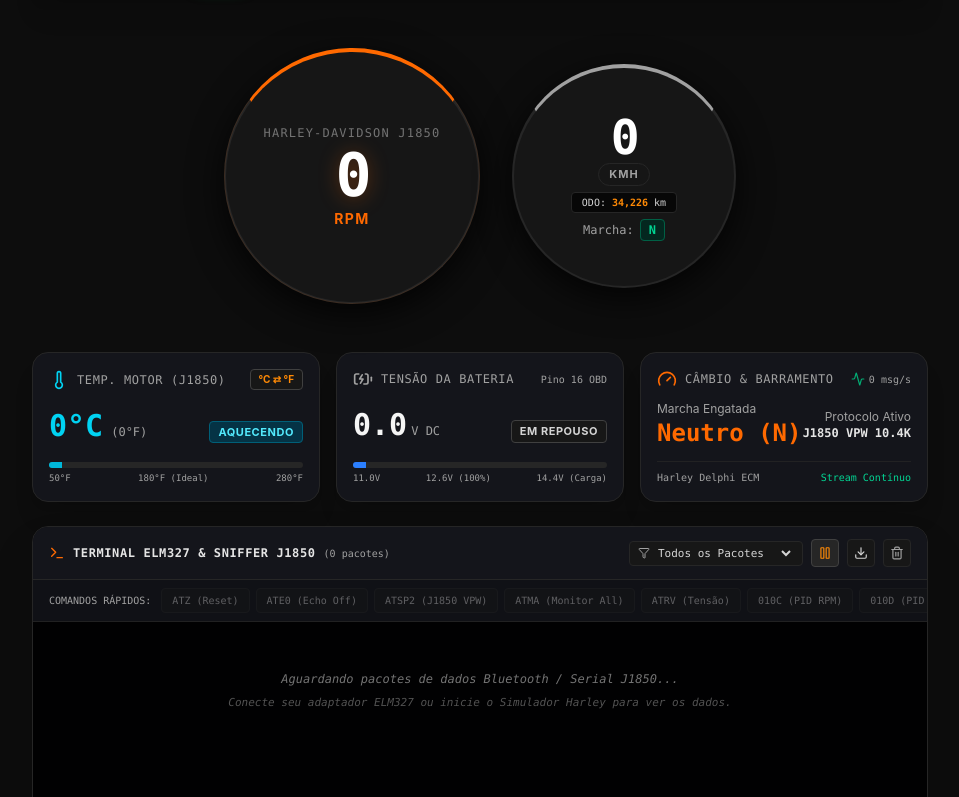
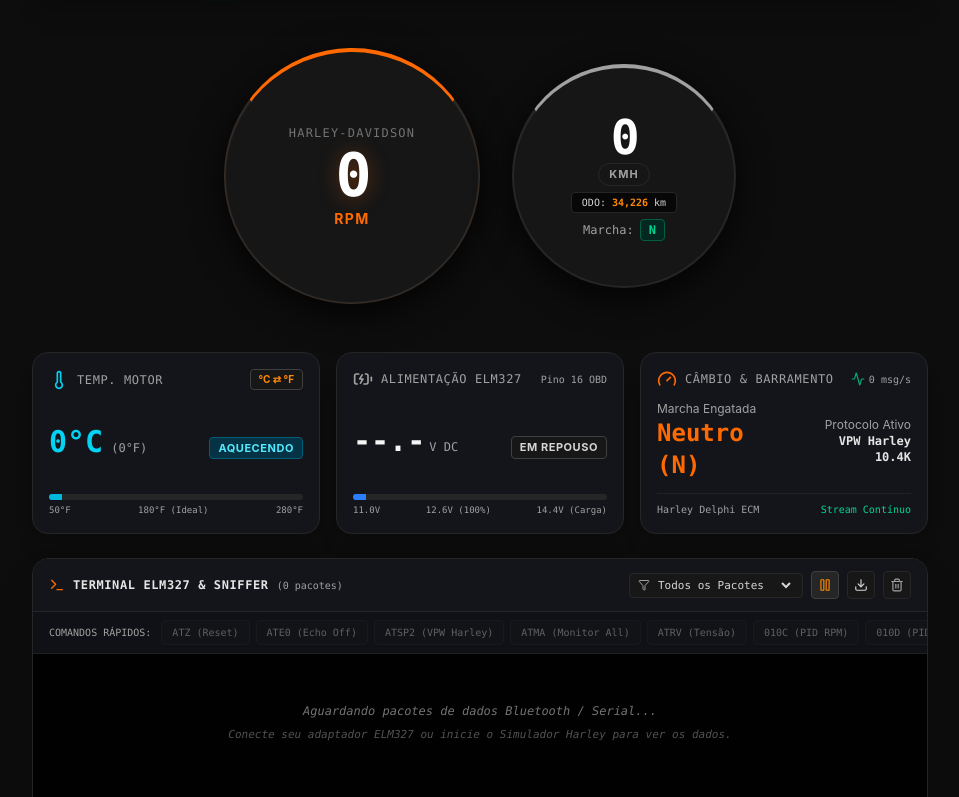
Before and after one commit to lamaaparecidabr-lab/ConeCtatech, a React (Vite) app: page / in a window 1280 px wide. Shown: the part 423-1220 px from the top of the page, without its empty margins (160-1119 px from the left). Built offline with nearby package versions, Linux system fonts and the light colour scheme.

Commit message:
Add files via upload

```diff
--- a/src/components/ActuatorsPanel.tsx
+++ b/src/components/ActuatorsPanel.tsx
@@ -168,7 +168,7 @@
               </h2>
             </div>
             <p className="mt-1 text-xs text-neutral-400 max-w-2xl">
-              Envio de rotinas de controle ativas (Modo 30 / J1850) para a injeção eletrônica Delphi, módulo de segurança TSSM e instrumentos físicos da motocicleta.
+              Envio de rotinas de controle ativas (Modo 30) para a injeção eletrônica Delphi, módulo de segurança TSSM e instrumentos físicos da motocicleta.
             </p>
           </div>
 
--- a/src/components/ClassicGaugeCluster.tsx
+++ b/src/components/ClassicGaugeCluster.tsx
@@ -26,7 +26,7 @@
           <div className="absolute inset-0 rounded-full border border-orange-500/10 pointer-events-none" />
 
           <div className="text-xs uppercase font-mono tracking-widest text-neutral-500 mb-1">
-            Harley-Davidson J1850
+            Harley-Davidson
           </div>
 
           <div
--- a/src/components/ConnectionModal.tsx
+++ b/src/components/ConnectionModal.tsx
@@ -11,6 +11,8 @@
   config: ConnectionConfig;
   onChangeConfig: (newConfig: ConnectionConfig) => void;
   currentType: ConnectionType;
+  uiSkin: 'original' | 'orange' | 'dark';
+  onChangeUiSkin: (skin: 'original' | 'orange' | 'dark') => void;
 }
 
 export const ConnectionModal: React.FC<ConnectionModalProps> = ({
@@ -22,6 +24,8 @@
   config,
   onChangeConfig,
   currentType,
+  uiSkin,
+  onChangeUiSkin,
 }) => {
   if (!isOpen) return null;
 
@@ -36,7 +40,7 @@
             </div>
             <div>
               <h2 className="text-sm sm:text-base font-bold text-neutral-100">ConeCtaHarley · Conexão ELM327</h2>
-              <p className="text-[11px] sm:text-xs text-neutral-400">Comunicação J1850 VPW com a ECU Harley-Davidson</p>
+              <p className="text-[11px] sm:text-xs text-neutral-400">Comunicação VPW Harley com a ECU Harley-Davidson</p>
             </div>
           </div>
           <button
@@ -126,8 +130,8 @@
                   }
                   className="w-full bg-black/60 border border-neutral-700 rounded-lg px-3 py-2 text-neutral-200 focus:outline-none focus:border-orange-500 font-mono text-xs"
                 >
-                  <option value="ATSP2">ATSP2 - SAE J1850 VPW (Harley)</option>
-                  <option value="ATSP1">ATSP1 - SAE J1850 PWM</option>
+                  <option value="ATSP2">ATSP2 - SAE VPW Harley (Harley)</option>
+                  <option value="ATSP1">ATSP1 - PWM</option>
                   <option value="ATSP0">ATSP0 - Auto Detect</option>
                 </select>
               </div>
@@ -167,6 +171,32 @@
             </div>
           </div>
 
+          {/* Aparência: preserva a skin original e permite escolher as novas identidades */}
+          <div className="bg-neutral-900/50 border border-neutral-800 rounded-xl p-3.5 sm:p-4 space-y-3">
+            <span className="text-xs font-mono font-bold text-neutral-300 uppercase tracking-wider block">Tema da Interface</span>
+            <div className="grid grid-cols-3 gap-2">
+              {([
+                ['original', 'Original'],
+                ['orange', 'ConeCtaHarley Orange'],
+                ['dark', 'ConeCtaHarley Dark'],
+              ] as const).map(([value, label]) => (
+                <button
+                  key={value}
+                  type="button"
+                  onClick={() => onChangeUiSkin(value)}
+                  className={`px-2 py-2.5 rounded-lg border text-[11px] font-bold transition-all ${
+                    uiSkin === value
+                      ? value === 'dark' ? 'border-red-500 bg-red-950/40 text-red-300' : value === 'orange' ? 'border-orange-500 bg-orange-950/40 text-orange-300' : 'border-sky-500 bg-sky-950/40 text-sky-300'
+                      : 'border-neutral-700 bg-black/30 text-neutral-400 hover:text-neutral-200'
+                  }`}
+                >
+                  {label}
+                </button>
+              ))}
+            </div>
+            <p className="text-[10px] text-neutral-500">A escolha fica salva neste dispositivo. A skin altera somente a apresentação; scanner, telemetria e diagnóstico permanecem os mesmos.</p>
+          </div>
+
           {/* Harley-Davidson Pinout Help */}
           <div className="p-3 bg-neutral-900/30 border border-neutral-800 rounded-xl text-xs text-neutral-400 space-y-1.5">
             <div className="flex items-center gap-1.5 text-neutral-300 font-bold">
@@ -174,7 +204,7 @@
               <span>Conector de Diagnóstico da Harley-Davidson:</span>
             </div>
             <p className="text-[11px] sm:text-xs">
-              • <strong>Modelos até 2013 (Sportster, Dyna, Softail, Touring)</strong>: Conector Deutsch de 4 pinos sob o banco ou lateral esquerda (Pino 1: Barramento J1850, Pino 2: Terra GND, Pino 3: +12V Bateria).
+              • <strong>Modelos até 2013 (Sportster, Dyna, Softail, Touring)</strong>: Conector Deutsch de 4 pinos sob o banco ou lateral esquerda (Pino 1: Barramento de diagnóstico, Pino 2: Terra GND, Pino 3: +12V Bateria).
             </p>
             <p className="text-[11px] sm:text-xs">
               • Use um cabo adaptador <span className="text-neutral-200">Deutsch 4 pinos para OBD2 16 pinos padrão</span> conectado ao dongle ELM327.
@@ -182,7 +212,7 @@
             <div className="pt-2 border-t border-neutral-800 text-[11px] text-neutral-400 space-y-1.5">
               <div>
                 <span className="text-orange-400 font-bold">Dica Crucial na Harley: </span>
-                A ignição da moto precisa estar ligada e o <strong className="text-neutral-200">botão vermelho RUN/STOP no guidão deve estar na posição RUN (LIGADO)</strong>. Se estiver em STOP, a ECU Delphi fica sem energia e não transmite dados no barramento J1850.
+                A ignição da moto precisa estar ligada e o <strong className="text-neutral-200">botão vermelho RUN/STOP no guidão deve estar na posição RUN (LIGADO)</strong>. Se estiver em STOP, a ECU Delphi fica sem energia e não transmite dados no barramento de diagnóstico.
               </div>
               <div>
                 <span className="text-amber-400 font-bold">Tipo de Bluetooth do seu ELM327: </span>
--- a/src/components/DiagnosticsPanel.tsx
+++ b/src/components/DiagnosticsPanel.tsx
@@ -133,7 +133,7 @@
             .join('\n');
 
     const report = `=====================================================
-LAUDO DE DIAGNÓSTICO E AUDITORIA HARLEY-DAVIDSON (J1850)
+LAUDO DE DIAGNÓSTICO E AUDITORIA HARLEY-DAVIDSON
 Data/Hora: ${now}
 =====================================================
 IDENTIFICAÇÃO:
@@ -160,7 +160,7 @@
 FALHAS HISTÓRICAS (${historicFaults.length}):
 ${historicText}
 =====================================================
-Gerado via Harley J1850 VPW Diagnostic Tool
+Gerado via Harley VPW Diagnostic Tool
 `;
 
     if (navigator.clipboard) {
@@ -203,7 +203,7 @@
                   Scanner Harley
                 </h2>
                 <div className="text-[11px] font-mono text-neutral-400">
-                  J1850 VPW · Delphi EFI
+                  VPW Harley · Delphi EFI
                 </div>
               </div>
             </div>
@@ -229,7 +229,7 @@
               onClick={handleDeepScan}
               disabled={!isConnected || isScanning}
               className="w-full flex items-center justify-center gap-2 px-4 py-3 bg-gradient-to-r from-orange-600 to-orange-500 hover:from-orange-500 hover:to-orange-400 text-white text-xs font-black rounded-xl transition-all shadow-lg shadow-orange-600/20 disabled:opacity-40 cursor-pointer"
-              title="Executa identificação ECM Harley J1850 (3C), leitura de VIN/CalID/SW e consulta de DTCs dos módulos."
+              title="Executa identificação ECM Harley (3C), leitura de VIN/CalID/SW e consulta de DTCs dos módulos."
             >
               <RefreshCw
                 className={`w-4 h-4 ${isScanning ? 'animate-spin text-white' : 'text-white'}`}
@@ -245,7 +245,7 @@
                   ? 'bg-emerald-950/80 text-emerald-300 border-emerald-600'
                   : 'bg-red-950/60 hover:bg-red-900/80 text-red-200 border-red-800/80'
               }`}
-              title="Envia comando Harley J1850 14 aos módulos suportados e aguarda confirmação 54."
+              title="Envia comando Harley 14 aos módulos suportados e aguarda confirmação 54."
             >
               {justCleared ? (
                 <CheckCircle2 className="w-4 h-4 text-emerald-400" />
@@ -377,7 +377,7 @@
             >
               <span className="flex items-center gap-2">
                 <Info className="w-3.5 h-3.5 text-blue-400" />
-                <span>Guia Técnico J1850</span>
+                <span>Guia Técnico</span>
               </span>
               <ChevronRight className="w-3.5 h-3.5 text-neutral-600" />
             </button>
@@ -395,7 +395,7 @@
             <div className="flex items-center gap-2">
               <Wrench className="w-5 h-5 text-orange-500" />
               <h2 className="text-base font-bold text-neutral-100 uppercase tracking-wide">
-                Scanner de Diagnóstico Harley-Davidson (J1850 / OBD2)
+                Scanner de Diagnóstico Harley-Davidson (Harley / OBD2)
               </h2>
             </div>
             <p className="text-xs text-neutral-400 mt-1">
@@ -427,7 +427,7 @@
                 </div>
               </div>
               <span className="text-xs font-mono text-neutral-500 bg-neutral-900/80 px-2 py-1 rounded border border-neutral-800">
-                J1850
+                VPW
               </span>
             </div>
 
@@ -484,7 +484,7 @@
           </div>
         </div>
 
-        {/* 2. SEÇÃO DE AUDITORIA DE KM & HORAS (Análise Anti-Fraude J1850) */}
+        {/* 2. SEÇÃO DE AUDITORIA DE KM & HORAS (Análise Anti-Fraude) */}
         <div id="sec-auditoria" className="scroll-mt-24">
           <div className="bg-[#14151b] border border-orange-500/30 rounded-2xl p-6 shadow-2xl space-y-5">
             <div className="flex flex-col sm:flex-row sm:items-center justify-between pb-3 border-b border-neutral-800 gap-2">
@@ -950,15 +950,15 @@
           </div>
         </div>
 
-        {/* 4. GUIA TÉCNICO E PROTOCOLO HARLEY J1850 */}
+        {/* 4. GUIA TÉCNICO E PROTOCOLO HARLEY */}
         <div id="sec-guia" className="scroll-mt-24">
           <div className="bg-[#14151b] border border-neutral-800 rounded-2xl p-5 text-xs text-neutral-400 space-y-3">
             <div className="font-bold text-neutral-200 uppercase tracking-wider flex items-center gap-2">
               <Info className="w-4 h-4 text-orange-500" />
-              Protocolo Harley-Davidson J1850 VPW
+              Protocolo Harley-Davidson VPW
             </div>
             <p className="leading-relaxed">
-              O diagnóstico Harley-Davidson opera no barramento SAE J1850 VPW (10.4 kbps) através de comandos específicos mapeados pela comunidade:
+              O diagnóstico Harley-Davidson opera no barramento SAE VPW Harley (10.4 kbps) através de comandos específicos mapeados pela comunidade:
             </p>
             <ul className="list-disc list-inside space-y-1 text-neutral-300 font-mono text-[11px]">
               <li><strong className="text-orange-400">Identificação (ATSH 0C 10 F1):</strong> 3C 01/02 (P/N), 3C 03/04 (CalID), 3C 0B (Software Level), 3C 0F/10/11 (VIN).</li>
--- a/src/components/EngineMetrics.tsx
+++ b/src/components/EngineMetrics.tsx
@@ -5,6 +5,7 @@
   engineTempC: number;
   engineTempF: number;
   batteryVoltage: number;
+  elmSupplyVoltage?: number;
   gear: number | 'N';
   tempUnit: 'celsius' | 'fahrenheit';
   onToggleTempUnit: () => void;
@@ -15,6 +16,7 @@
   engineTempC,
   engineTempF,
   batteryVoltage,
+  elmSupplyVoltage,
   gear,
   tempUnit,
   onToggleTempUnit,
@@ -27,9 +29,10 @@
   const displayTemp = tempUnit === 'celsius' ? `${engineTempC}°C` : `${engineTempF}°F`;
   const subTemp = tempUnit === 'celsius' ? `${engineTempF}°F` : `${engineTempC}°C`;
 
-  // Battery status
-  const isCharging = batteryVoltage >= 13.4;
-  const isLowBattery = batteryVoltage < 12.2 && batteryVoltage > 0;
+  // ATRV é a alimentação medida pelo ELM327. batteryVoltage fica reservado à futura leitura ECM/J1850.
+  const displayedSupplyVoltage = elmSupplyVoltage ?? 0;
+  const isCharging = displayedSupplyVoltage >= 13.4;
+  const isLowBattery = displayedSupplyVoltage < 12.2 && displayedSupplyVoltage > 0;
 
   return (
     <div className="grid grid-cols-1 md:grid-cols-3 gap-4 w-full max-w-4xl mx-auto">
@@ -47,7 +50,7 @@
               }`}
             />
             <span className="text-xs font-mono font-medium tracking-wider text-neutral-400 uppercase">
-              Temp. Motor (J1850)
+              Temp. Motor
             </span>
           </div>
           <button
@@ -113,7 +116,7 @@
               }`}
             />
             <span className="text-xs font-mono font-medium tracking-wider text-neutral-400 uppercase">
-              Tensão da Bateria
+              Alimentação ELM327
             </span>
           </div>
           <span className="text-[10px] font-mono text-neutral-400">Pino 16 OBD</span>
@@ -126,7 +129,7 @@
                 isLowBattery ? 'text-red-500' : 'text-neutral-100'
               }`}
             >
-              {batteryVoltage.toFixed(1)}
+              {displayedSupplyVoltage > 0 ? displayedSupplyVoltage.toFixed(1) : '--.-'}
             </span>
             <span className="text-xs font-mono text-neutral-400 ml-1">V DC</span>
           </div>
@@ -152,7 +155,7 @@
                 isCharging ? 'bg-emerald-500' : isLowBattery ? 'bg-red-500' : 'bg-blue-500'
               }`}
               style={{
-                width: `${Math.min(100, Math.max(5, ((batteryVoltage - 11) / (15 - 11)) * 100))}%`,
+                width: `${Math.min(100, Math.max(5, ((displayedSupplyVoltage - 11) / (15 - 11)) * 100))}%`,
               }}
             />
           </div>
@@ -190,7 +193,7 @@
           <div className="text-right">
             <div className="text-xs text-neutral-400">Protocolo Ativo</div>
             <div className="text-xs font-mono font-bold text-neutral-200">
-              J1850 VPW 10.4K
+              VPW Harley 10.4K
             </div>
           </div>
         </div>
--- a/src/components/GaugeSpeedometer.tsx
+++ b/src/components/GaugeSpeedometer.tsx
@@ -108,7 +108,7 @@
       {/* Header with Unit Toggle */}
       <div className="flex items-center justify-between w-full px-2 mb-1">
         <span className="text-[11px] font-mono tracking-widest text-neutral-400 uppercase">
-          Velocímetro · J1850
+          Velocímetro
         </span>
         <button
           onClick={onToggleUnit}
--- a/src/components/GaugeTachometer.tsx
+++ b/src/components/GaugeTachometer.tsx
@@ -99,7 +99,7 @@
       {/* Top Header Label */}
       <div className="flex items-center justify-between w-full px-2 mb-1">
         <span className="text-[11px] font-mono tracking-widest text-neutral-400 uppercase">
-          Tacômetro · J1850
+          Tacômetro
         </span>
         {isRedline && (
           <span className="text-[10px] font-black uppercase text-red-500 animate-pulse px-2 py-0.5 bg-red-950/80 rounded border border-red-800">
--- a/src/components/OfflineIndicator.tsx
+++ b/src/components/OfflineIndicator.tsx
@@ -10,7 +10,7 @@
   return (
     <div className="fixed bottom-4 left-4 z-50 flex items-center gap-2 rounded-xl bg-amber-500/90 backdrop-blur-md px-3.5 py-2 text-xs font-bold text-neutral-950 shadow-xl border border-amber-300">
       <WifiOff className="w-4 h-4 animate-pulse text-neutral-950" />
-      <span>Modo Offline Ativo — Scanner J1850 e Bluetooth operando localmente sem internet.</span>
+      <span>Modo Offline Ativo — Scanner diagnóstico e Bluetooth operando localmente sem internet.</span>
     </div>
   );
 };
--- a/src/components/SimulatorControls.tsx
+++ b/src/components/SimulatorControls.tsx
@@ -26,7 +26,7 @@
         <div className="flex items-center gap-2">
           <Sliders className="w-5 h-5 text-orange-500" />
           <h3 className="text-sm font-bold text-neutral-100 uppercase tracking-wider">
-            Controles do Simulador Harley J1850
+            Controles do Simulador Harley
           </h3>
         </div>
         <span className="text-[11px] font-mono text-orange-400 bg-orange-950/60 border border-orange-800/80 px-2 py-0.5 rounded">
--- a/src/components/TerminalConsole.tsx
+++ b/src/components/TerminalConsole.tsx
@@ -54,7 +54,7 @@
   const quickCommands = [
     { label: 'ATZ (Reset)', cmd: 'ATZ' },
     { label: 'ATE0 (Echo Off)', cmd: 'ATE0' },
-    { label: 'ATSP2 (J1850 VPW)', cmd: 'ATSP2' },
+    { label: 'ATSP2 (VPW Harley)', cmd: 'ATSP2' },
     { label: 'ATMA (Monitor All)', cmd: 'ATMA' },
     { label: 'ATRV (Tensão)', cmd: 'ATRV' },
     { label: '010C (PID RPM)', cmd: '010C' },
@@ -71,7 +71,7 @@
         <div className="flex items-center gap-2">
           <Terminal className="w-4 h-4 text-orange-500" />
           <span className="text-xs font-mono font-bold text-neutral-200 uppercase tracking-wider">
-            Terminal ELM327 & Sniffer J1850
+            Terminal ELM327 & Sniffer
           </span>
           <span className="text-[10px] font-mono text-neutral-400">
             ({logs.length} pacotes)
@@ -151,7 +151,7 @@
       >
         {filteredLogs.length === 0 ? (
           <div className="text-neutral-500 italic py-8 text-center">
-            Aguardando pacotes de dados Bluetooth / Serial J1850...
+            Aguardando pacotes de dados Bluetooth / Serial...
             <div className="text-[11px] text-neutral-600 mt-1">
               Conecte seu adaptador ELM327 ou inicie o Simulador Harley para ver os dados.
             </div>
```
